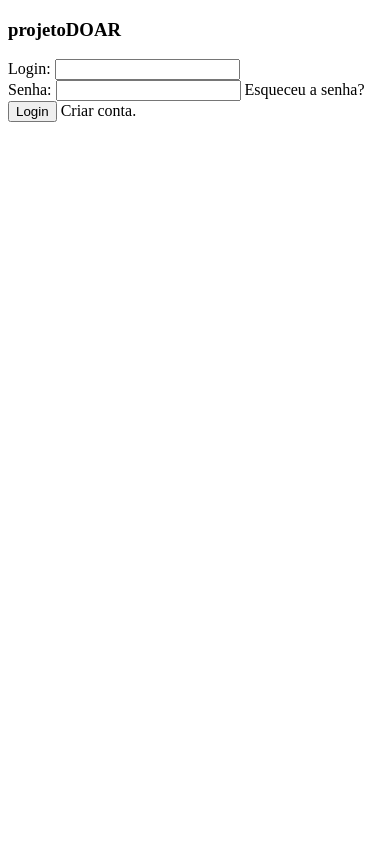
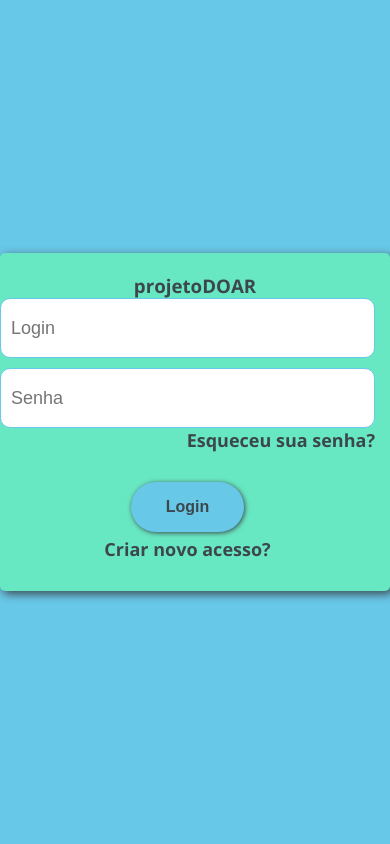
Before and after one commit to paulornr89/projetoDoeMais, a PHP site: page /login.html in a window 390 px wide. Run offline with PHP 8.4, Linux system fonts and the light colour scheme.

Commit message:
a tela de login está pronta e cadastro está parcialmente pronta

```diff
--- a/login.html
+++ b/login.html
@@ -4,23 +4,31 @@
     <meta charset="UTF-8">
     <meta name="viewport" content="width=device-width, initial-scale=1.0">
     <meta name="description" content="Página do Projeto DOAR - Objetivamos com esta solução auxiliar quaisquer instituições que realizam atividades em favor do próximo. Venha nos ajudar.">
+    <meta name="keywords" content="doar, doador, instituição">
+    <meta name="author" content="Paulo Rosa">
+
+    <link rel="stylesheet" href="./public/css/style.css">
+    <link rel="preconnect" href="https://fonts.googleapis.com">
+    <link rel="preconnect" href="https://fonts.gstatic.com" crossorigin>
+    <link href="https://fonts.googleapis.com/css2?family=Open+Sans:ital,wght@0,300..800;1,300..800&display=swap" rel="stylesheet">
+
     <title>DOAR</title>
 </head>
 <body>
     <main>
         <form action="" method="GET" class="login">
             <h3>projetoDOAR</h3>
-            <div>
-                <label>Login:</label>
-                <input type="text" id="login" name="login"/>
+            <div class="form-group">
+                <input type="text" class="form-control" id="login" name="login" placeholder="Login"/>
             </div>
-            <div>
-                <label>Senha:</label>
-                <input type="password" id="senha" name="senha"/>
-                <span><a>Esqueceu a senha?</a></span>
+            <div class="form-group">
+                <input type="password" class="form-control" id="senha" name="senha" placeholder="Senha"/>
+                <span><a>Esqueceu sua senha?</a></span>
             </div>
-            <button>Login</button>
-            <span><a>Criar conta.</a></span>
+            <div class="form-group">
+                <button class="btnLogin">Login</button>
+                <span><a>Criar novo acesso?</a></span>
+            </div>
         </form>
     </main>
 </body>
--- a/public/css/style.css
+++ b/public/css/style.css
@@ -1,4 +1,154 @@
+/*CONFIGURACOES BASICAS*/
 * {
     margin: 0;
     padding: 0;
+    box-sizing: border-box;
 }
+
+[class*="col-"] {
+    float: left;
+}
+
+.row::after {
+    content: "";
+    clear: both;
+    display: table;
+}
+
+body {
+    background-color: #68C8E8;
+    font-family: "Open Sans", sans-serif;
+    font-optical-sizing: auto;
+    font-weight: 300;
+    font-style: normal;
+    color: #3C474D;
+    height: 100vh;
+}
+
+main {
+    display: flex;
+    align-items: center;
+    justify-content: center;
+    height: 100vh;
+}
+
+.form-group {
+    display: flex;
+    margin-bottom: 10px;
+    flex-direction: column;
+    color: #3C474D;
+    font-size: large;
+    font-weight: bold;
+    margin-right: 15px;
+}
+
+.form-control {
+    height: 60px;
+    border-radius: 10px;
+    border: 1px solid #68C8E8;
+    color: #3C474D;
+    font-weight: 300;
+    font-size: large;
+    padding-left: 10px;
+    outline: none;
+}
+
+.form-control:hover {
+    border: 1px solid #3C474D;
+}
+.form-control:focus {
+    border: 1px solid #3C474D;
+}
+
+.row {
+    padding-left: 15px;
+}
+
+/*LOGIN*/
+.login, form {
+    background-color: #68E8C2;
+    border-radius: 5px;
+    text-align: center;
+    padding: 20px 0 20px 0;
+    box-shadow: 3px 3px 10px;
+}
+
+.login .form-group input + span {
+    align-self: flex-end;
+}
+
+.login .form-group .btnLogin + span {
+    align-self: center;
+}
+
+.btnLogin {
+    width: 30%;
+    height: 50px;
+    border-radius: 25px;
+    background-color: #68C8E8;
+    color: #3C474D;
+    font-size: medium;
+    border-style: hidden;
+    font-weight: bold;
+    margin-top: 20px;
+    margin-bottom: 5px;
+    align-self: center;
+    box-shadow: 1px 1px 5px;
+}
+
+/*CADASTRO*/
+form label {
+    margin-bottom: 5px;
+    align-self: flex-start;
+    word-wrap: break-word;
+}
+
+@media only screen and (max-width: 768px) {/*SMARTPHONES*/
+    [class*="col-"] {
+        width: 100%;
+    }
+
+    .login, form {
+        width: 95%;
+    }
+}
+
+@media only screen and (min-width: 768px) {/*DESKTOPS*/
+    /*Definicao do grid*/
+    .col-1 {width: 8.33%;}
+    .col-2 {width: 16.66%;}
+    .col-3 {width: 25%;}
+    .col-4 {width: 33.33%;}
+    .col-5 {width: 41.66%;}
+    .col-6 {width: 50%;}
+    .col-7 {width: 58.33%;}
+    .col-8 {width: 66.66%;}
+    .col-9 {width: 75%;}
+    .col-10 {width: 83.33%;}
+    .col-11 {width: 91.66%;}
+    .col-12 {width: 100%;}
+
+    .login, form {
+        width: 60%;
+    }
+}
+
+@media only screen and (max-width: 600px) {/*TABLETS*/
+    /* Para tablets: */
+    .col-s-1 {width: 8.33%;}
+    .col-s-2 {width: 16.66%;}
+    .col-s-3 {width: 25%;}
+    .col-s-4 {width: 33.33%;}
+    .col-s-5 {width: 41.66%;}
+    .col-s-6 {width: 50%;}
+    .col-s-7 {width: 58.33%;}
+    .col-s-8 {width: 66.66%;}
+    .col-s-9 {width: 75%;}
+    .col-s-10 {width: 83.33%;}
+    .col-s-11 {width: 91.66%;}
+    .col-s-12 {width: 100%;}
+
+    .login, form {
+        width: 100%;
+    }
+}
```
Also changed, not shown: config/connectDB.php (added, +14 -0 lines), view/cadastro.html (added, +83 -0 lines), index.html (deleted).
